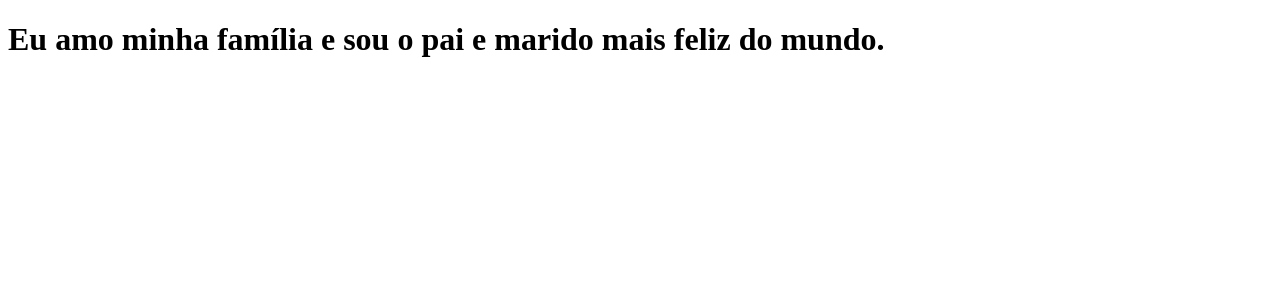
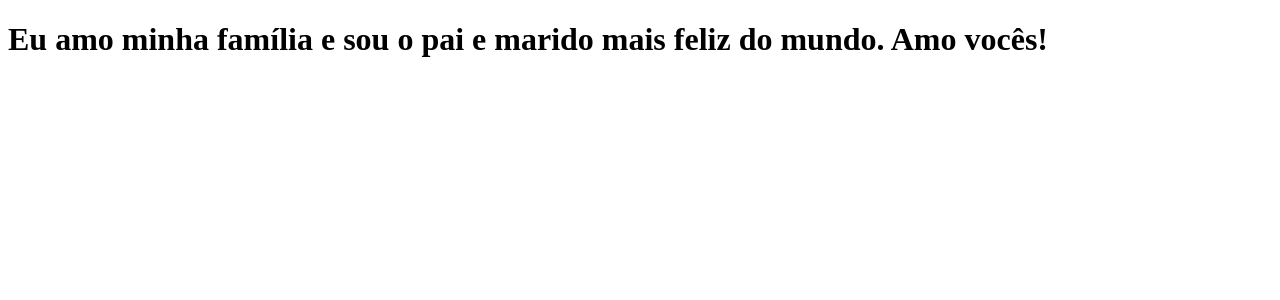
Before and after one commit to erikosampaio/tabnews, a Next.js app: page / in a window 1280 px wide. Shown: the top 300 px of the page. Built offline with nearby package versions, Linux system fonts and the light colour scheme.

Commit message:
Altero mensagem

```diff
--- a/pages/index.js
+++ b/pages/index.js
@@ -1,5 +1,5 @@
 function Home() {
-    return <h1>Eu amo minha família e sou o pai e marido mais feliz do mundo.</h1>
+    return <h1>Eu amo minha família e sou o pai e marido mais feliz do mundo. Amo vocês!</h1>
 }
 
 export default Home;
```
